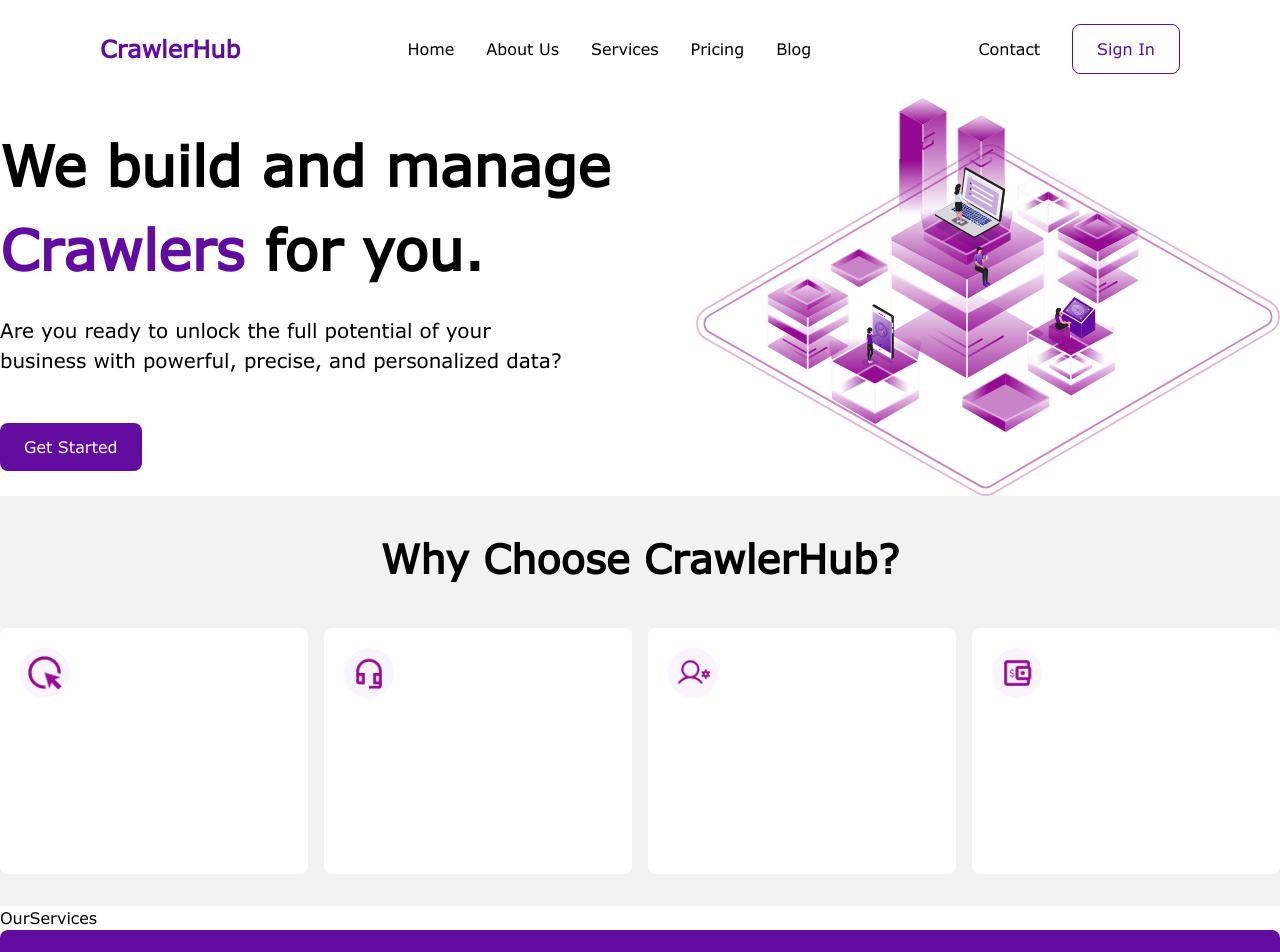
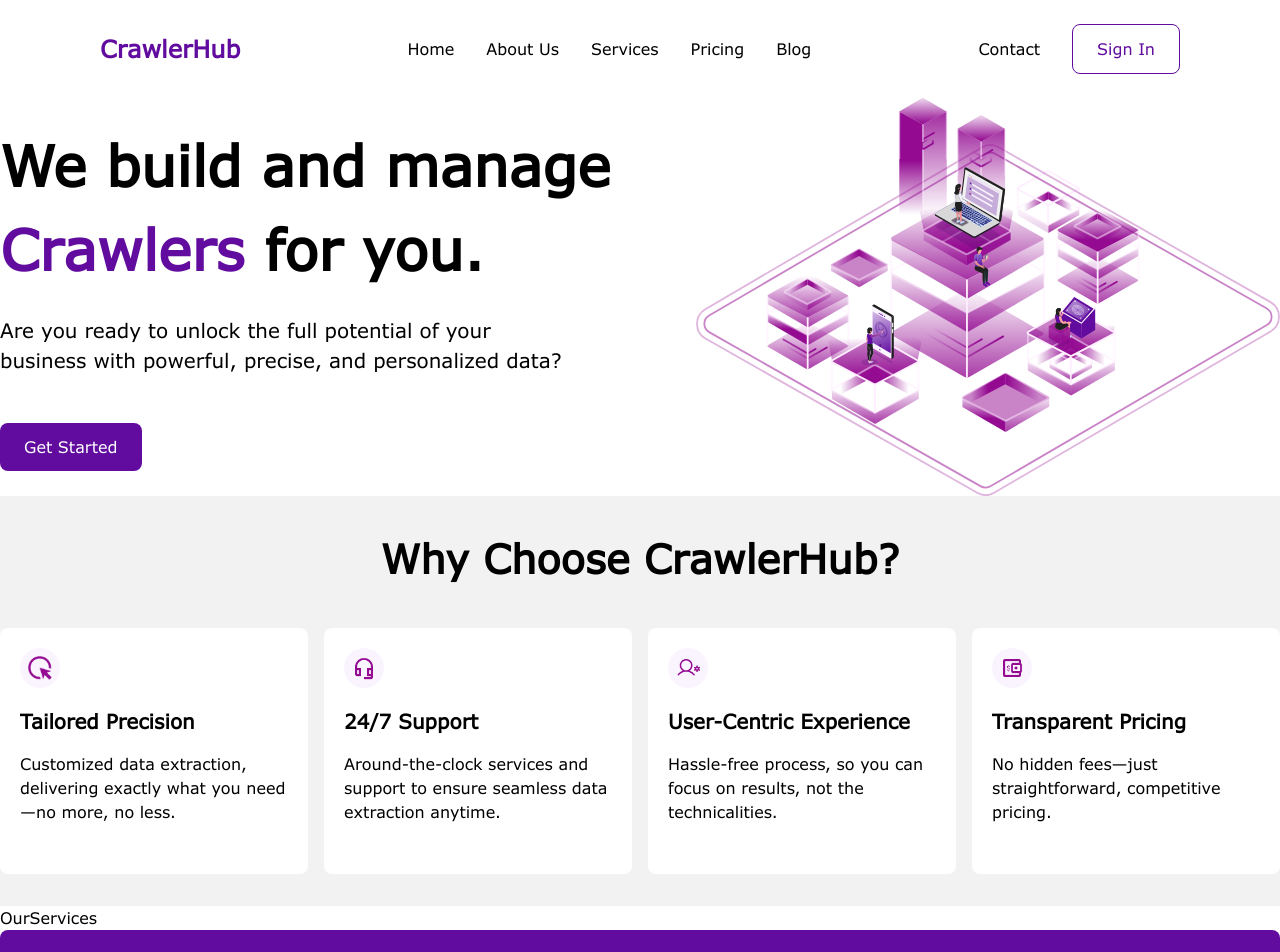
Before and after one commit to beecodeguy/crawlhub, a Next.js app: page / in a window 1280 px wide. Shown: the top 952 px of the page. Built offline with nearby package versions, Linux system fonts and the light colour scheme.

Commit message:
added cards with contents

```diff
--- a/src/app/(webpage)/_components/WhyChooseCrawler.tsx
+++ b/src/app/(webpage)/_components/WhyChooseCrawler.tsx
@@ -6,7 +6,6 @@ import {
 } from "@/assets/icons";
 import Card from "@/components/Card";
 import IconWrapper from "@/components/IconWrapper";
-import Image from "next/image";
 import React from "react";
 
 const WhyChooseCrawler = () => {
@@ -16,15 +15,50 @@ const WhyChooseCrawler = () => {
       <div className="flex gap-3">
         <Card>
           <IconWrapper icon={TailoredPrecision} />
+          <div className="mt-[18px] flex flex-col gap-3">
+            <span className="leading-[30px] text-[20px] font-semibold">
+              Tailored Precision{" "}
+            </span>
+            <p className="typography-h5">
+              Customized data extraction, delivering exactly what you need—no
+              more, no less.
+            </p>
+          </div>
         </Card>
         <Card>
           <IconWrapper icon={Support24} />
+          <div className="mt-[18px] flex flex-col gap-3">
+            <span className="leading-[30px] text-[20px] font-semibold">
+              24/7 Support{" "}
+            </span>
+            <p className="typography-h5">
+              Around-the-clock services and support to ensure seamless data
+              extraction anytime.
+            </p>
+          </div>
         </Card>
         <Card>
           <IconWrapper icon={UserCentric} />
+          <div className="mt-[18px] flex flex-col gap-3">
+            <span className="leading-[30px] text-[20px] font-semibold">
+              User-Centric Experience{" "}
+            </span>
+            <p className="typography-h5">
+              Hassle-free process, so you can focus on results, not the
+              technicalities.
+            </p>
+          </div>
         </Card>
         <Card>
           <IconWrapper icon={TransparentPricing} />
+          <div className="mt-[18px] flex flex-col gap-3">
+            <span className="leading-[30px] text-[20px] font-semibold">
+              Transparent Pricing{" "}
+            </span>
+            <p className="typography-h5">
+              No hidden fees—just straightforward, competitive pricing.
+            </p>
+          </div>
         </Card>
       </div>
     </div>
--- a/src/components/Card/index.tsx
+++ b/src/components/Card/index.tsx
@@ -9,7 +9,7 @@ interface IProps {
 const Card: React.FC<IProps> = ({ children, className }) => {
   return (
     <div
-      className={`p-[20px] bg-white rounded-lg min-w-[308px] min-h-[246px] ${
+      className={`p-[20px] bg-white rounded-lg w-[308px] h-[246px] ${
         className ? className : ""
       }`}
     >
--- a/src/components/IconWrapper.tsx
+++ b/src/components/IconWrapper.tsx
@@ -8,8 +8,8 @@ interface IProps {
 
 const IconWrapper: React.FC<IProps> = ({ icon }) => {
   return (
-    <div className="p-1 bg-[#FAF4FF] h-[50px] w-[50px] rounded-full grid place-items-center">
-      <Image src={icon} alt="" height={50} width={50} />
+    <div className="p-1 bg-[#FAF4FF] h-fit w-fit rounded-full grid place-items-center">
+      <Image src={icon} alt="" height={24} width={24} />
     </div>
   );
 };
```
